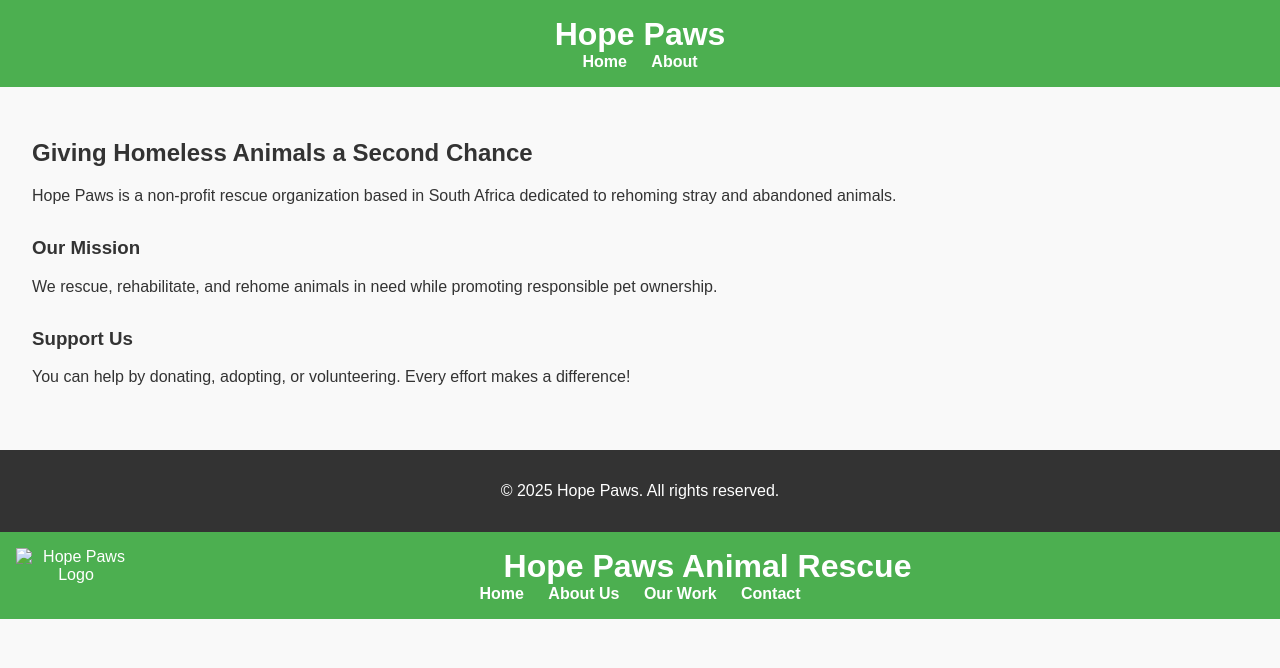
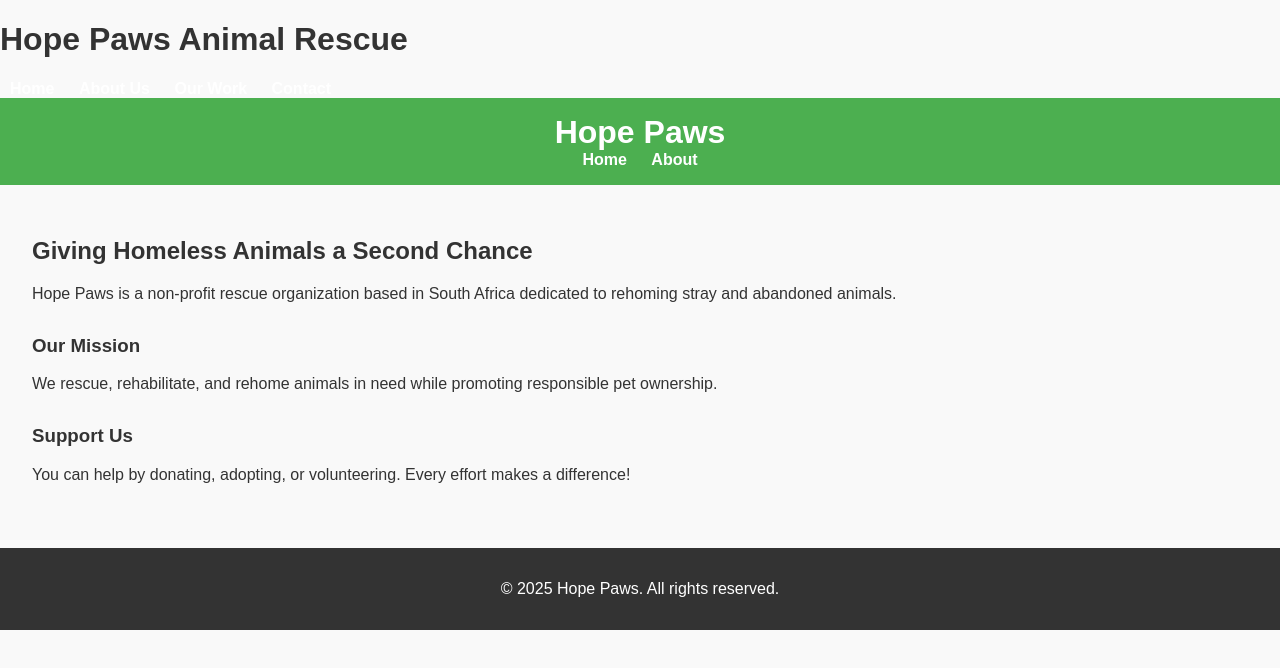
Before and after one commit to Ontha015/hope-paws-website, a plain HTML site: page index.html in a window 1280 px wide. Drawn offline with Linux system fonts and the light colour scheme.

Commit message:
Update index.html

```diff
--- a/index.html
+++ b/index.html
@@ -1,4 +1,13 @@
 <!DOCTYPE html>
+<h1>Hope Paws Animal Rescue</h1>
+  <nav>
+    <a href="index.html">Home</a>
+    <a href="about.html">About Us</a>
+    <a href="services.html">Our Work</a>
+    <a href="contact.html">Contact</a>
+  </nav>
+</header>
+
 <html lang="en">
 <head>
   <meta charset="UTF-8" />
@@ -35,15 +44,3 @@
   <footer>
     <p>© 2025 Hope Paws. All rights reserved.</p>
   </footer>
-</body>
-</html>
-<header>
-  <img src="images/logo.png" alt="Hope Paws Logo" width="120" style="vertical-align: middle;">
-  <h1>Hope Paws Animal Rescue</h1>
-  <nav>
-    <a href="index.html">Home</a>
-    <a href="about.html">About Us</a>
-    <a href="services.html">Our Work</a>
-    <a href="contact.html">Contact</a>
-  </nav>
-</header>
```
